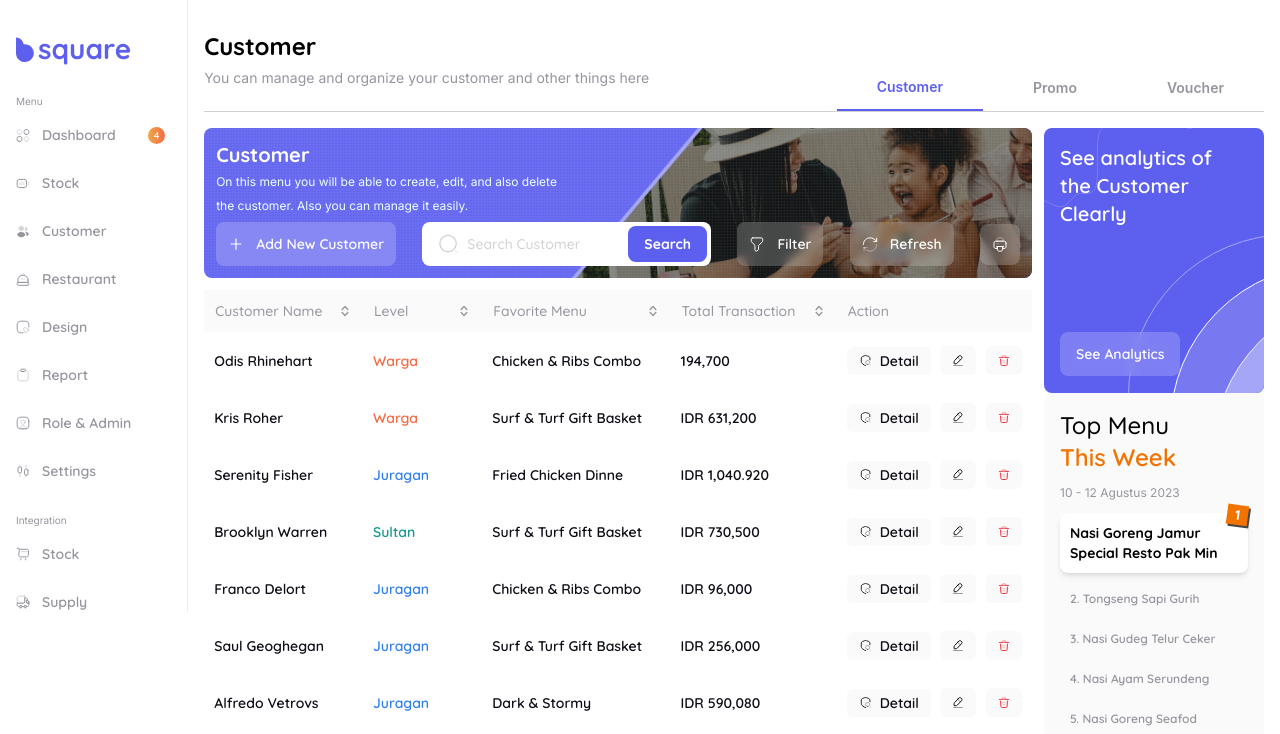
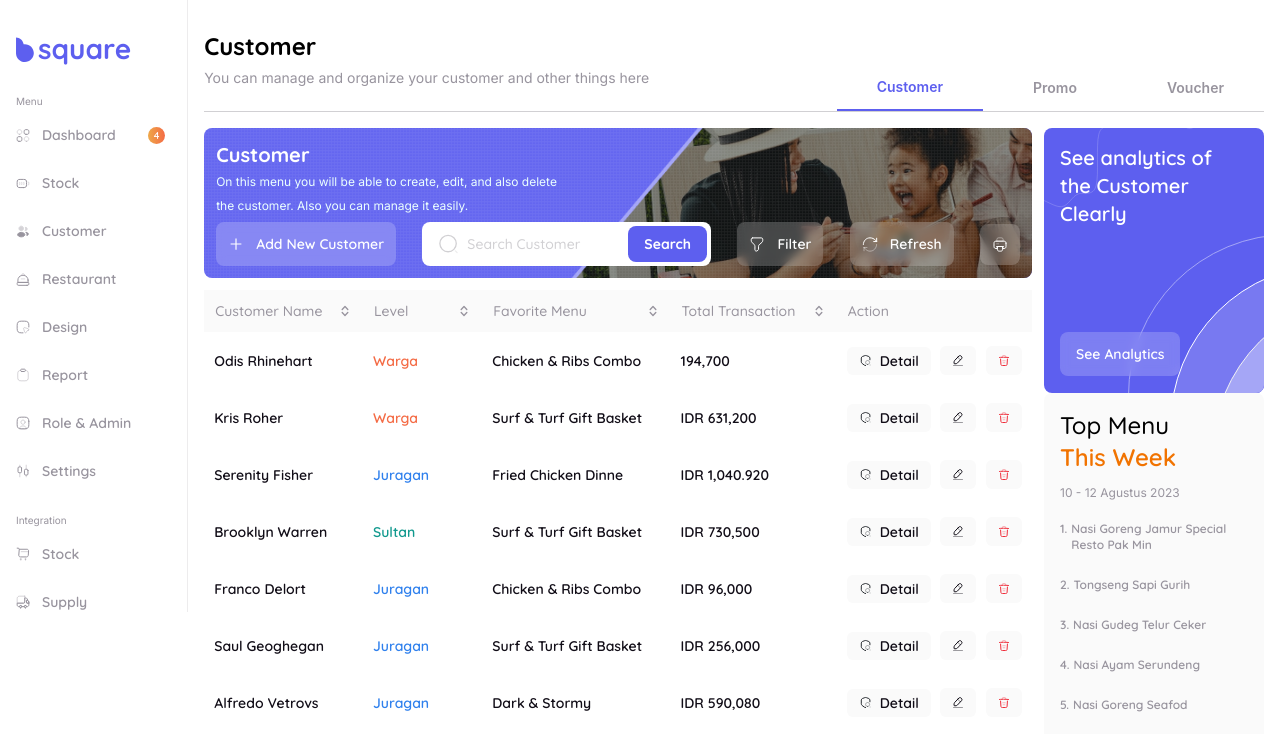
Before and after one commit to argianardi/saleFood, a React (Create React App) app: page / in a window 1280 px wide. Shown: the top 734 px of the page. Built offline with nearby package versions, Linux system fonts and the light colour scheme.

Commit message:
style: add hover style to each  menu

```diff
--- a/src/components/TopMenu.js
+++ b/src/components/TopMenu.js
@@ -2,7 +2,7 @@ import React from 'react';
 
 const TopMenu = () => {
   return (
-    <div className="bg-white-smoke w-[227px] lg:w-[220px] 2xl:w-[227px] rounded-lg overflow-hidden">
+    <div className="bg-white-smoke w-[227px] lg:w-[220px] 2xl:w-[227px] rounded-lg overflow-hidden mt-4 xs:mt-0">
       <div className="mx-4 mt-4">
         <div>
           <p className="text-2xl font-quicksand">
@@ -13,35 +13,67 @@ const TopMenu = () => {
             10 - 12 Agustus 2023
           </p>
         </div>
-        <div className="bg-white shadow-md p-[10px] mt-3 relative rounded-lg">
-          <div className="absolute px-2 bg-burnt-orange shadow-box transform rotate-[8deg] right-0 -top-2">
-            <p className="text-sm font-bold text-white font-quicksand">1</p>
-          </div>
-          <p className="text-sm font-bold text-black font-quicksand">
-            Nasi Goreng Jamur Special Resto Pak Min
-          </p>
-        </div>
-        <div className="flex flex-col gap-6 p-[10px] mt-2">
-          <div>
-            <p className="text-xs font-semibold font-quicksand text-gray-light">
-              2. Tongseng Sapi Gurih
+        <div className="flex flex-col gap-6 mt-5">
+          <button
+            type="button"
+            className="group hover:bg-white hover:shadow-md hover:p-[10px] hover:relative hover:rounded-lg transform duration-300 w-full"
+          >
+            <p className="hidden group-hover:block text-sm font-bold text-white font-quicksand absolute px-2 bg-burnt-orange shadow-box transform rotate-[8deg] right-0 -top-2">
+              1
             </p>
-          </div>
-          <div>
-            <p className="text-xs font-semibold font-quicksand text-gray-light">
-              3. Nasi Gudeg Telur Ceker
+            <p className="flex text-xs font-semibold font-quicksand text-gray-light group-hover:text-sm group-hover:font-bold group-hover:text-black group-hover:font-quicksand text-start">
+              <span className="mr-1 group-hover:hidden">1.</span>
+              <span>Nasi Goreng Jamur Special Resto Pak Min</span>
             </p>
-          </div>
-          <div>
-            <p className="text-xs font-semibold font-quicksand text-gray-light">
-              4. Nasi Ayam Serundeng
+          </button>
+          <button
+            type="button"
+            className="group hover:bg-white hover:shadow-md hover:p-[10px] hover:relative hover:rounded-lg transform duration-300 w-full"
+          >
+            <p className="hidden group-hover:block text-sm font-bold text-white font-quicksand absolute px-2 bg-burnt-orange shadow-box transform rotate-[8deg] right-0 -top-2">
+              2
             </p>
-          </div>
-          <div>
-            <p className="text-xs font-semibold font-quicksand text-gray-light">
-              5. Nasi Goreng Seafod
+            <p className="flex text-xs font-semibold font-quicksand text-gray-light group-hover:text-sm group-hover:font-bold group-hover:text-black group-hover:font-quicksand text-start">
+              <span className="mr-1 group-hover:hidden">2.</span>
+              <span>Tongseng Sapi Gurih</span>
             </p>
-          </div>
+          </button>
+          <button
+            type="button"
+            className="group hover:bg-white hover:shadow-md hover:p-[10px] hover:relative hover:rounded-lg transform duration-300 w-full"
+          >
+            <p className="hidden group-hover:block text-sm font-bold text-white font-quicksand absolute px-2 bg-burnt-orange shadow-box transform rotate-[8deg] right-0 -top-2">
+              3
+            </p>
+            <p className="flex text-xs font-semibold font-quicksand text-gray-light group-hover:text-sm group-hover:font-bold group-hover:text-black group-hover:font-quicksand text-start">
+              <span className="mr-1 group-hover:hidden">3.</span>
+              <span>Nasi Gudeg Telur Ceker</span>
+            </p>
+          </button>
+          <button
+            type="button"
+            className="group hover:bg-white hover:shadow-md hover:p-[10px] hover:relative hover:rounded-lg transform duration-300 w-full"
+          >
+            <p className="hidden group-hover:block text-sm font-bold text-white font-quicksand absolute px-2 bg-burnt-orange shadow-box transform rotate-[8deg] right-0 -top-2">
+              4
+            </p>
+            <p className="flex text-xs font-semibold font-quicksand text-gray-light group-hover:text-sm group-hover:font-bold group-hover:text-black group-hover:font-quicksand text-start">
+              <span className="mr-1 group-hover:hidden">4.</span>
+              <span>Nasi Ayam Serundeng</span>
+            </p>
+          </button>
+          <button
+            type="button"
+            className="group hover:bg-white hover:shadow-md hover:p-[10px] hover:relative hover:rounded-lg transform duration-300 w-full"
+          >
+            <p className="hidden group-hover:block text-sm font-bold text-white font-quicksand absolute px-2 bg-burnt-orange shadow-box transform rotate-[8deg] right-0 -top-2">
+              5
+            </p>
+            <p className="flex text-xs font-semibold font-quicksand text-gray-light group-hover:text-sm group-hover:font-bold group-hover:text-black group-hover:font-quicksand text-start">
+              <span className="mr-1 group-hover:hidden">5.</span>
+              <span>Nasi Goreng Seafod</span>
+            </p>
+          </button>
         </div>
       </div>
       <div>
```
